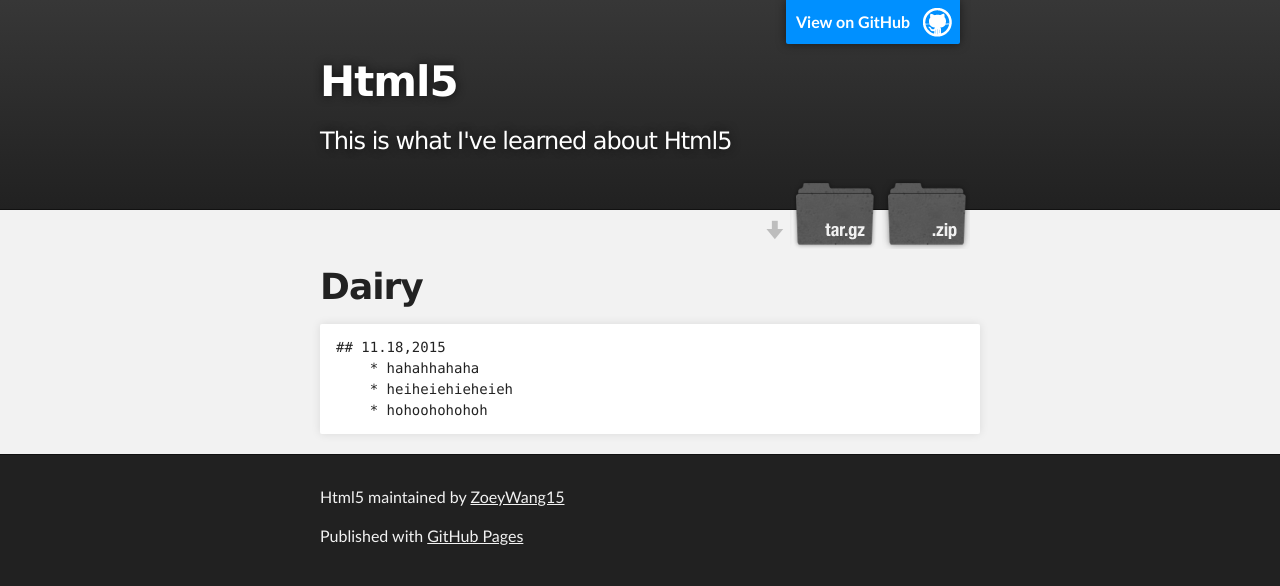
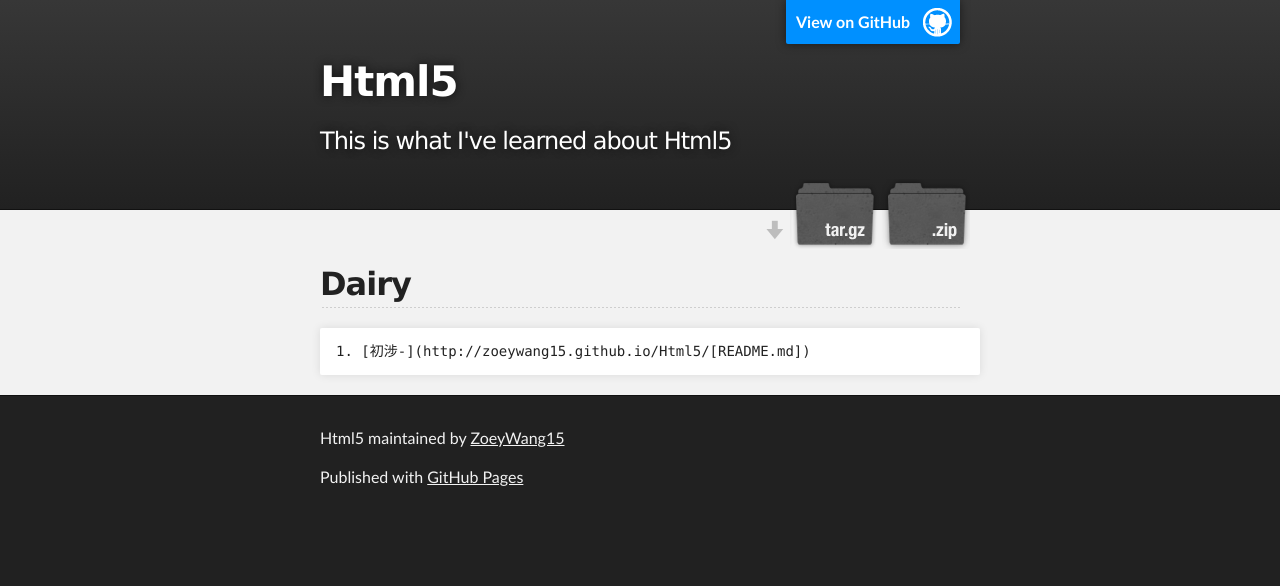
Before and after one commit to ZoeyWang15/Html5, a plain HTML site: page index.html in a window 1280 px wide. Drawn offline with Linux system fonts and the light colour scheme.

```diff
--- a/index.html
+++ b/index.html
@@ -31,14 +31,11 @@
     <!-- MAIN CONTENT -->
     <div id="main_content_wrap" class="outer">
       <section id="main_content" class="inner">
-        <h1>
+        <h2>
 <a id="dairy" class="anchor" href="#dairy" aria-hidden="true"><span class="octicon octicon-link"></span></a><strong>Dairy</strong>
-</h1>
+</h2>
 
-<pre><code>## 11.18,2015
-    * hahahhahaha
-    * heiheiehieheieh
-    * hohoohohohoh
+<pre><code>1. [初涉-](http://zoeywang15.github.io/Html5/[README.md])
 </code></pre>
       </section>
     </div>
--- a/params.json
+++ b/params.json
@@ -1 +1 @@
-{"name":"Html5","tagline":"This is what I've learned about Html5","body":"# **Dairy**\r\n    ## 11.18,2015\r\n        * hahahhahaha\r\n        * heiheiehieheieh\r\n        * hohoohohohoh","google":"","note":"Don't delete this file! It's used internally to help with page regeneration."}
+{"name":"Html5","tagline":"This is what I've learned about Html5","body":"## **Dairy** \r\n    1. [初涉-](http://zoeywang15.github.io/Html5/[README.md])","google":"","note":"Don't delete this file! It's used internally to help with page regeneration."}
```
